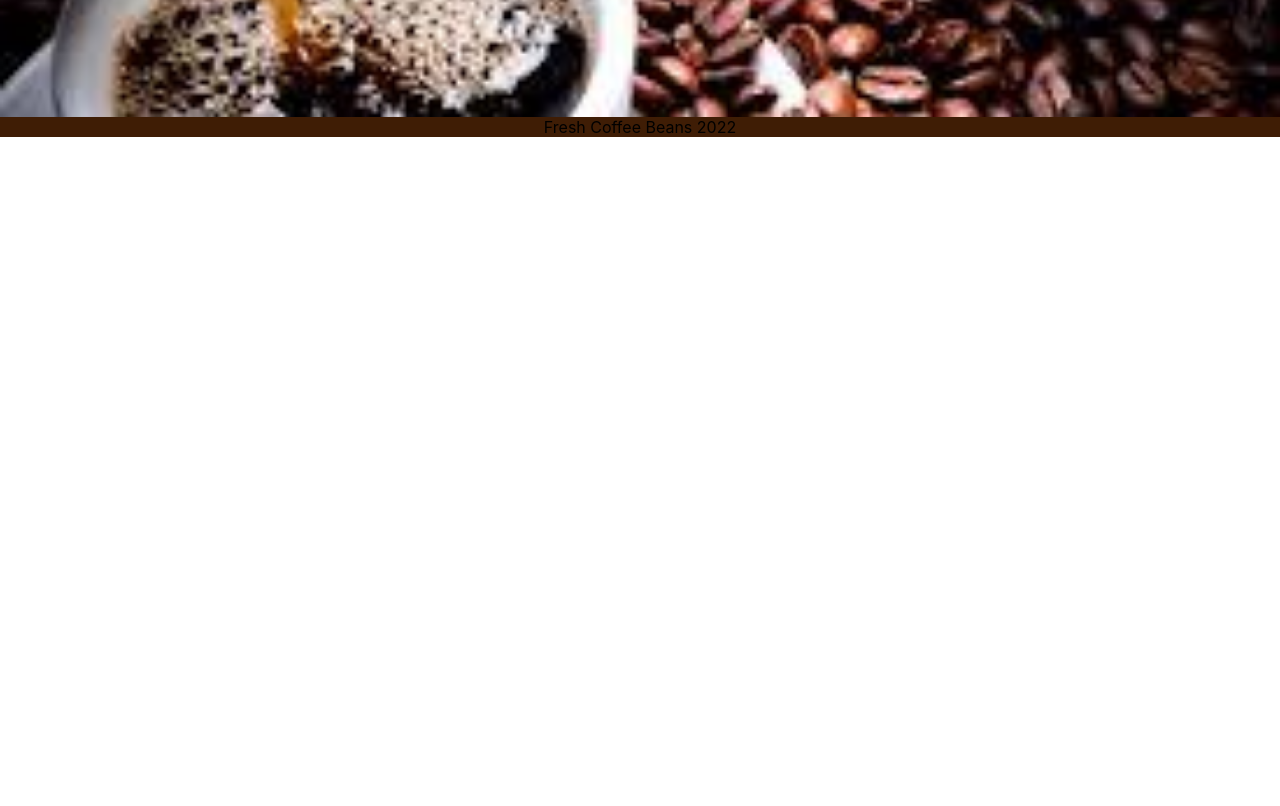
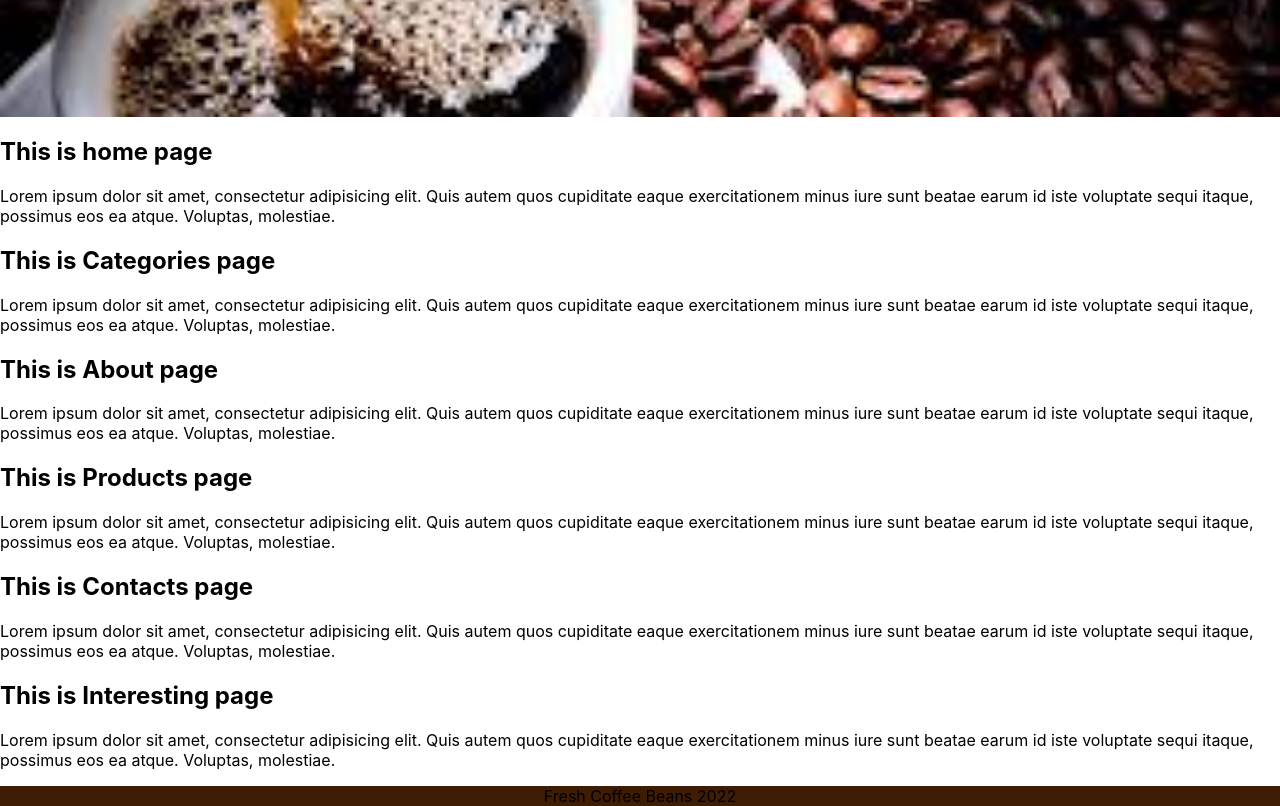
Before and after one commit to BaymanovNamat/diploma2, a React (Create React App) app: page / in a window 1280 px wide. Shown: the part 320-1126 px from the top of the page. Before the commit the page ends 800 px from the top, so only its background shows below. Built offline with nearby package versions, Linux system fonts and the light colour scheme.

Commit message:
add new pages

```diff
--- a/public/index.html
+++ b/public/index.html
@@ -39,5 +39,8 @@
       To begin the development, run `npm start` or `yarn start`.
       To create a production bundle, use `npm run build` or `yarn build`.
     -->
+
+
+
   </body>
 </html>
--- a/src/App.js
+++ b/src/App.js
@@ -1,6 +1,12 @@
 import Footer from "./components/Footer/Footer";
 import Header from "./components/Header/Header";
 import Nav from "./components/Nav/Nav";
+import About from "./pages/About";
+import Categories from "./pages/Categories";
+import Contacts from "./pages/Contacts";
+import Home from "./pages/Home";
+import Interesting from "./pages/Interesting";
+import Product from "./pages/Product";
 
 function App() {
   return (
@@ -9,6 +15,13 @@ function App() {
 
       <Header/>
 
+      <Home/>
+      <Categories/>
+      <About/>
+      <Product/>
+      <Contacts/>
+      <Interesting/>
+
       <Footer/>
     </div>
   );
--- /dev/null
+++ b/src/pages/About.js
@@ -0,0 +1,15 @@
+function About(props) {
+  return (
+    <article>
+    <h2>
+      This is About page
+    </h2>
+    <p>
+      Lorem ipsum dolor sit amet, consectetur adipisicing elit. Quis autem quos cupiditate eaque exercitationem minus iure sunt beatae earum id iste voluptate sequi itaque, possimus eos ea atque. Voluptas, molestiae.
+    </p>
+  </article>
+  );
+};
+
+
+export default About;
--- /dev/null
+++ b/src/pages/Categories.js
@@ -0,0 +1,15 @@
+function Categories(props) {
+  return (
+    <article>
+    <h2>
+      This is Categories page
+    </h2>
+    <p>
+      Lorem ipsum dolor sit amet, consectetur adipisicing elit. Quis autem quos cupiditate eaque exercitationem minus iure sunt beatae earum id iste voluptate sequi itaque, possimus eos ea atque. Voluptas, molestiae.
+    </p>
+  </article>
+  );
+};
+
+
+export default Categories;
--- /dev/null
+++ b/src/pages/Contacts.js
@@ -0,0 +1,15 @@
+function Contacts(props) {
+  return (
+    <article>
+    <h2>
+      This is Contacts page
+    </h2>
+    <p>
+      Lorem ipsum dolor sit amet, consectetur adipisicing elit. Quis autem quos cupiditate eaque exercitationem minus iure sunt beatae earum id iste voluptate sequi itaque, possimus eos ea atque. Voluptas, molestiae.
+    </p>
+  </article>
+  );
+};
+
+
+export default Contacts;
--- /dev/null
+++ b/src/pages/Home.js
@@ -0,0 +1,15 @@
+function Home(props) {
+  return (
+    <article>
+      <h2>
+        This is home page
+      </h2>
+      <p>
+        Lorem ipsum dolor sit amet, consectetur adipisicing elit. Quis autem quos cupiditate eaque exercitationem minus iure sunt beatae earum id iste voluptate sequi itaque, possimus eos ea atque. Voluptas, molestiae.
+      </p>
+    </article>
+  );
+};
+
+
+export default Home;
--- /dev/null
+++ b/src/pages/Interesting.js
@@ -0,0 +1,15 @@
+function Interesting(props) {
+  return (
+    <article>
+    <h2>
+      This is Interesting page
+    </h2>
+    <p>
+      Lorem ipsum dolor sit amet, consectetur adipisicing elit. Quis autem quos cupiditate eaque exercitationem minus iure sunt beatae earum id iste voluptate sequi itaque, possimus eos ea atque. Voluptas, molestiae.
+    </p>
+  </article>
+  );
+};
+
+
+export default Interesting;
--- /dev/null
+++ b/src/pages/Product.js
@@ -0,0 +1,15 @@
+function Product(props) {
+  return (
+    <article>
+    <h2>
+      This is Products page
+    </h2>
+    <p>
+      Lorem ipsum dolor sit amet, consectetur adipisicing elit. Quis autem quos cupiditate eaque exercitationem minus iure sunt beatae earum id iste voluptate sequi itaque, possimus eos ea atque. Voluptas, molestiae.
+    </p>
+  </article>
+  );
+};
+
+
+export default Product;
```
